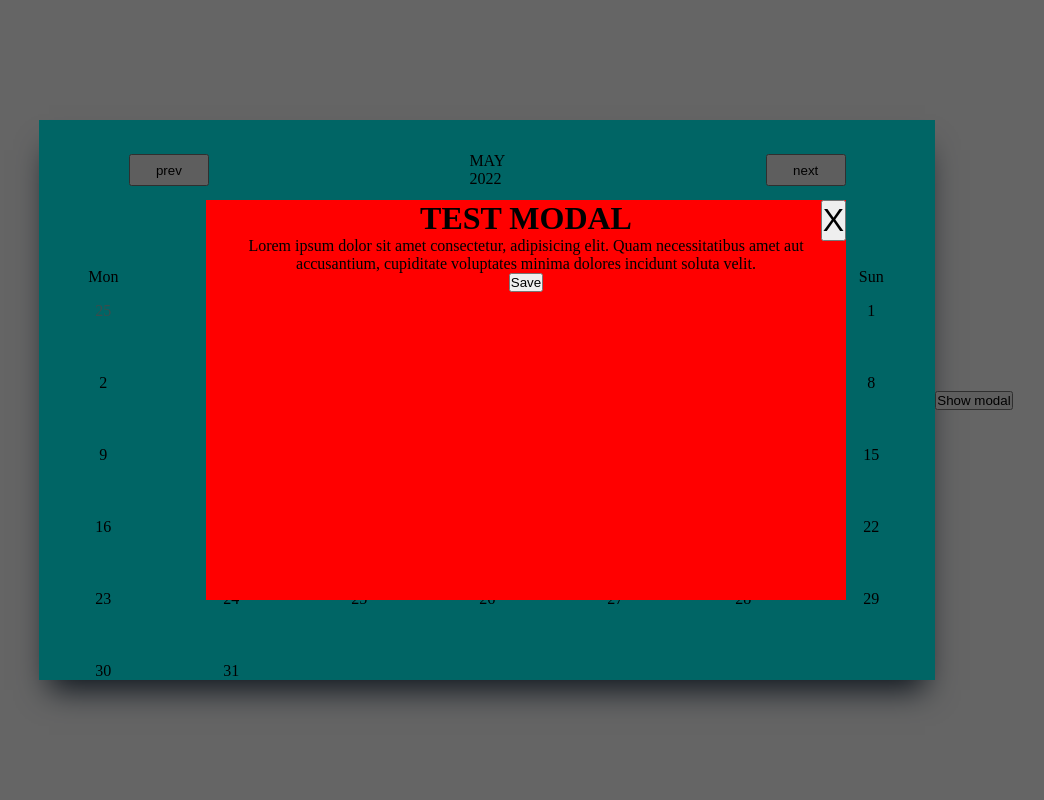
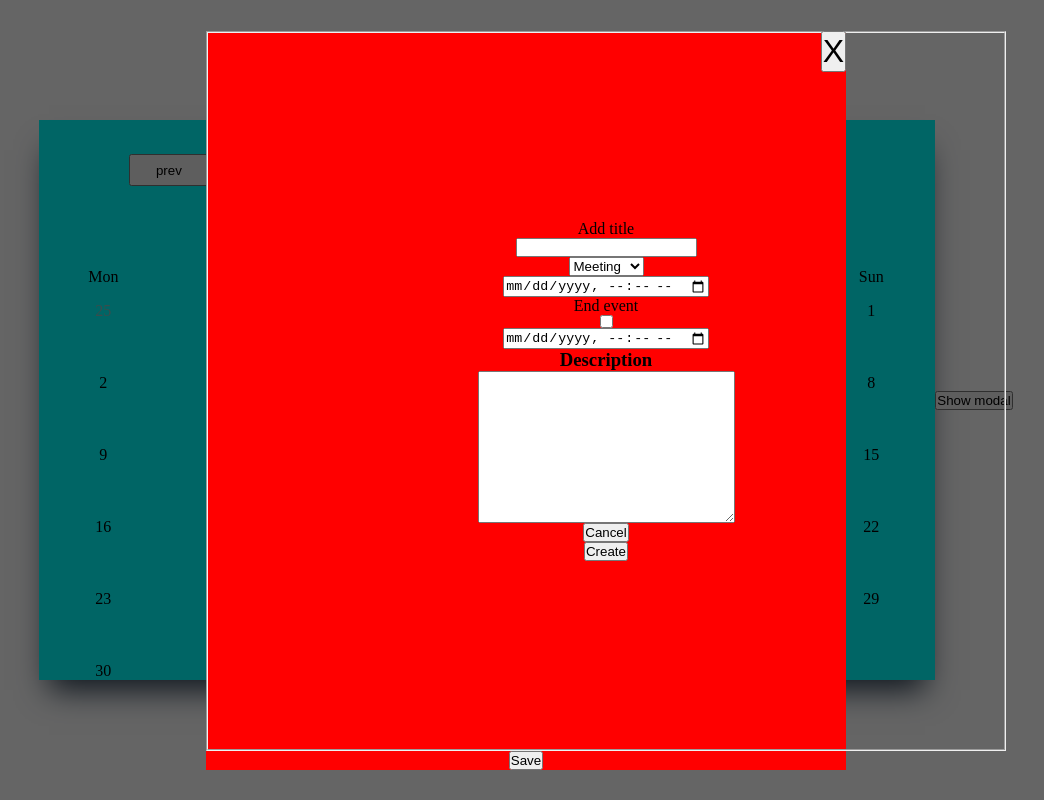
Before and after one commit to reduansj/calendar, a plain HTML site: page index.html in a window 1280 px wide. Both pictures are taken after a click on the button "Show modal". Shown: the whole page, without its empty margins (114-1158 px from the left). Drawn offline with Linux system fonts and the light colour scheme.

Commit message:
Structured modal

```diff
--- a/index.html
+++ b/index.html
@@ -51,23 +51,10 @@
       ></section>
     </section>
     <!--!MODAL TEST HTML -->
-    <div class="modal__container modal__container-hide" id="modalContainer">
+    <section class="modal__container modal__container-hide" id="modalContainer">
       <div class="modal__content">
         <button id="closeBtn" class="modal__closeBtn">X</button>
-        <h1>TEST MODAL</h1>
-        <p>
-          Lorem ipsum dolor sit amet consectetur, adipisicing elit. Quam
-          necessitatibus amet aut accusantium, cupiditate voluptates minima
-          dolores incidunt soluta velit.
-        </p>
-        <button id="saveContent">Save</button>
-      </div>
-    </div>
-    <!-- !MODAL BTN SHOW MODAL TEST -->
-    <button id="showModal">Show modal</button>
-
-    </section>
-    <!-- <form>
+        <form>
           <fieldset class="form__header">
             <label for="title">Add title</label>
             <input
@@ -119,6 +106,15 @@
             <button class="form__header-btn-cancel">Cancel</button>
             <button class="form__header-btn-create" id="form__header-btn-create">Create</button>
           </fieldset>
-    </form> -->
+        </form>
+        <button id="saveContent">Save</button>
+      </div>
+    </div>
+
+
+    </section>
+    <!-- !MODAL BTN SHOW MODAL TEST -->
+    <button id="showModal">Show modal</button>
+    <!--  -->
   </body>
 </html>
--- a/styles/modals.css
+++ b/styles/modals.css
@@ -1,7 +1,6 @@
 /*!MODAL FORM*/
 .form__header {
-  /* display: flex; */
-  display: none;
+  display: flex;
   flex-direction: column;
   justify-content: center;
   align-items: center;
--- a/styles/style.css
+++ b/styles/style.css
@@ -91,7 +91,6 @@ body {
 .modal__content {
   position: absolute;
   width: 50%;
-  height: 50%;
   background-color: red;
   text-align: center;
 }
```
Lines whose indentation alone changed are shown as unchanged.
